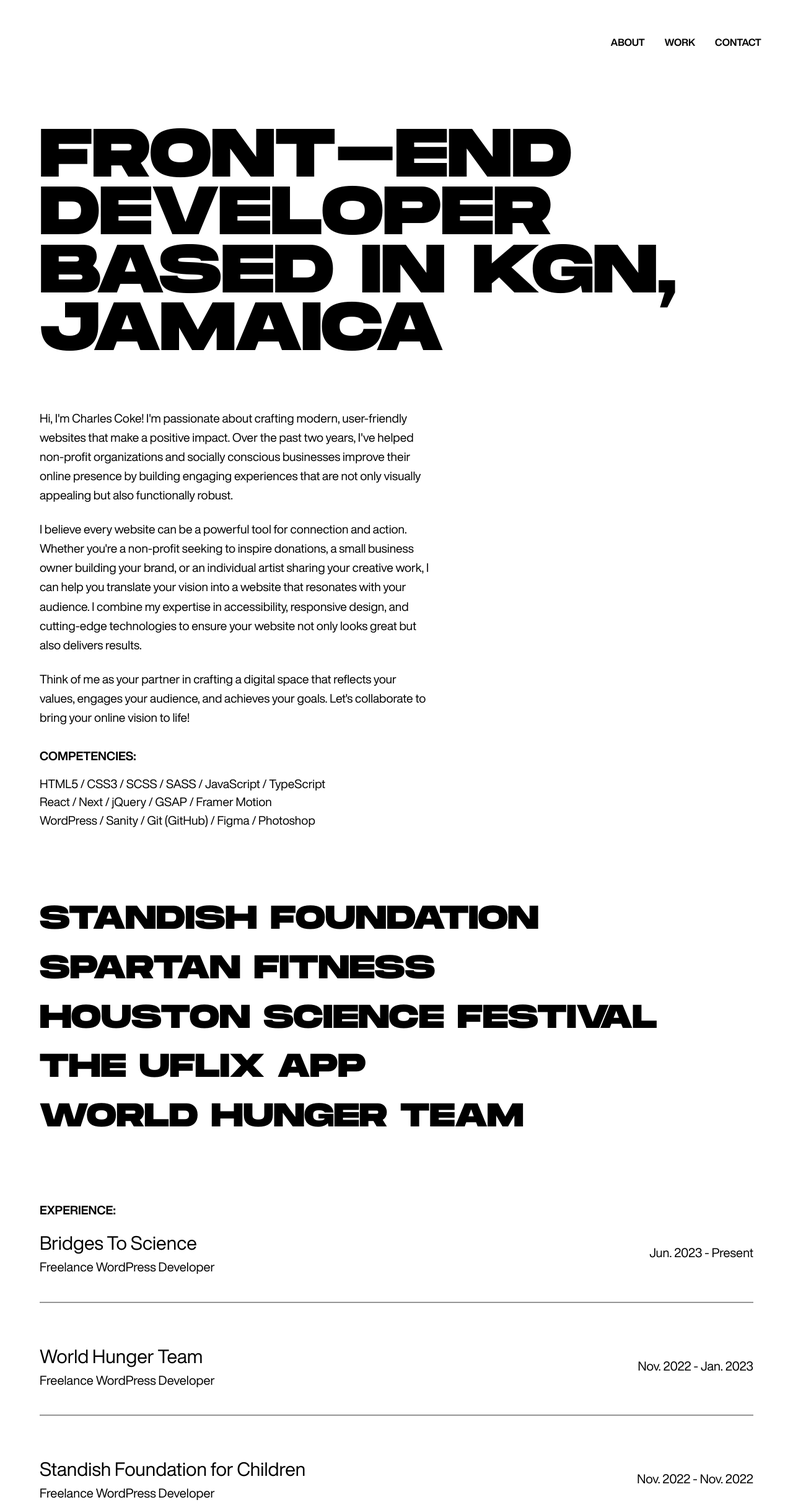
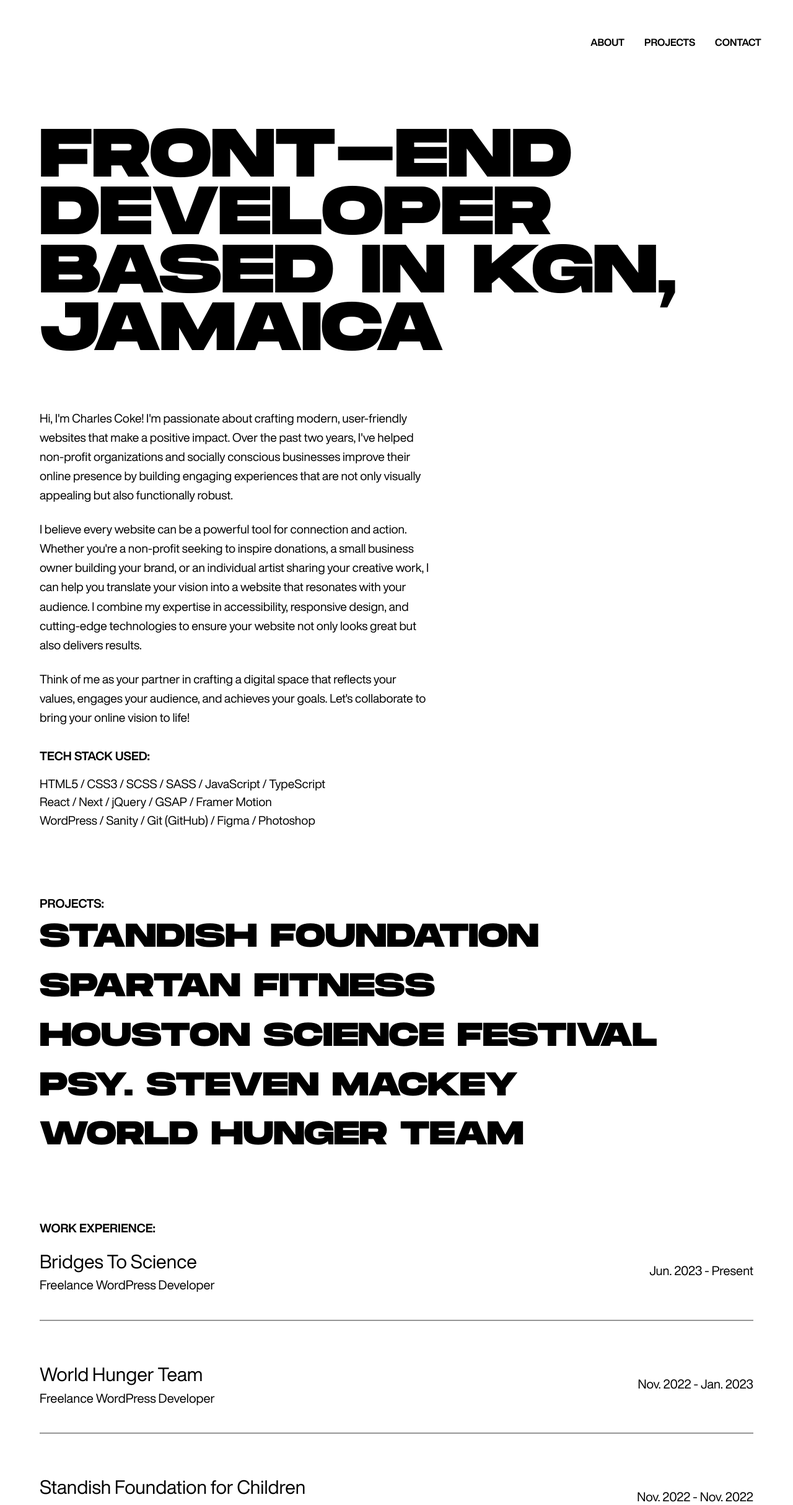
Before and after one commit to cmcoke/portfolio-redesign, a Next.js app: page / in a window 1280 px wide. Shown: the top 2429 px of the page at 62% size. Built offline with nearby package versions, Linux system fonts and the light colour scheme.

Commit message:
added and removed a project link.

```diff
--- a/components/About.tsx
+++ b/components/About.tsx
@@ -13,7 +13,7 @@ const About = () => {
       <p className={`${helveticaNowDisplayRegular.className} leading-[1.6] text-[clamp(1rem,0.929rem_+_0.357vw,1.5rem)]  xl:w-[55%] mb-6`}>Think of me as your partner in crafting a digital space that reflects your values, engages your audience, and achieves your goals. Let&apos;s collaborate to bring your online vision to life!</p>
 
       <div>
-        <h2 className={`${helveticaNowDisplayBold.className} text-[clamp(1rem,0.929rem_+_0.357vw,1.5rem)] uppercase mt-[2rem] mb-[1rem]`}>Competencies:</h2>
+        <h2 className={`${helveticaNowDisplayBold.className} text-[clamp(1rem,0.929rem_+_0.357vw,1.5rem)] uppercase mt-[2rem] mb-[1rem]`}>Tech Stack Used:</h2>
         <span className={`${helveticaNowDisplayRegular.className} block text-[clamp(1rem,0.929rem_+_0.357vw,1.5rem)]`}>HTML5 / CSS3 / SCSS / SASS / JavaScript / TypeScript </span>
         <span className={`${helveticaNowDisplayRegular.className} block text-[clamp(1rem,0.929rem_+_0.357vw,1.5rem)]`}>React / Next / jQuery / GSAP / Framer Motion </span>
         <span className={`${helveticaNowDisplayRegular.className} block text-[clamp(1rem,0.929rem_+_0.357vw,1.5rem)]`}> WordPress / Sanity / Git (GitHub) / Figma / Photoshop</span>
--- a/components/Header.tsx
+++ b/components/Header.tsx
@@ -14,8 +14,8 @@ const Header = () => {
             </Link>
           </li>
           <li>
-            <Link href="#work" className={`${HelveticaNowDisplayBold.className} uppercase`}>
-              Work
+            <Link href="#projects" className={`${HelveticaNowDisplayBold.className} uppercase`}>
+              Projects
             </Link>
           </li>
           <li>
--- a/components/Projects.tsx
+++ b/components/Projects.tsx
@@ -4,11 +4,12 @@ import Experience from "./Experience";
 
 const monumentextendedUltrabold = localFont({ src: "../fonts/monumentextended-ultrabold.otf" });
 const helveticaNowDisplayBold = localFont({ src: "../fonts/HelveticaNowDisplay-Bold.woff2" });
-const helveticaNowDisplayRegular = localFont({ src: "../fonts/HelveticaNowDisplay-Regular.woff2" });
+// const helveticaNowDisplayRegular = localFont({ src: "../fonts/HelveticaNowDisplay-Regular.woff2" });
 
 const Projects = () => {
   return (
-    <section className="mx-[5%] mt-[clamp(4rem,3.143rem_+_4.286vw,10rem)] mb-[clamp(6rem,3.714rem_+_11.429vw,22rem)]" id="work">
+    <section className="mx-[5%] mt-[clamp(4rem,3.143rem_+_4.286vw,10rem)] mb-[clamp(6rem,3.714rem_+_11.429vw,22rem)]" id="projects">
+      <h2 className={`${helveticaNowDisplayBold.className} text-[clamp(1rem,0.929rem_+_0.357vw,1.5rem)] uppercase mt-[2rem]`}>Projects:</h2>
       <ul className={`${monumentextendedUltrabold.className}`}>
         <li className="mb-4 lg:mb-0">
           <Link href="https://standishfoundation.org/" rel="noopener noreferrer" target="_blank" className="uppercase text-[clamp(1.7rem,1.157rem_+_2.714vw,5.5rem)] leading-7 lg:leading-normal">
@@ -29,8 +30,8 @@ const Projects = () => {
         </li>
 
         <li className="mb-4 lg:mb-0">
-          <Link href="https://cmc-uflix.vercel.app/" rel="noopener noreferrer" target="_blank" className="uppercase text-[clamp(1.7rem,1.157rem_+_2.714vw,5.5rem)] leading-7 lg:leading-normal">
-            The Uflix App
+          <Link href="https://stevenmackey.netlify.app/" rel="noopener noreferrer" target="_blank" className="uppercase text-[clamp(1.7rem,1.157rem_+_2.714vw,5.5rem)] leading-7 lg:leading-normal">
+            PSy. Steven Mackey
           </Link>
         </li>
 
@@ -42,7 +43,7 @@ const Projects = () => {
       </ul>
 
       <div className="mt-[6rem]">
-        <h2 className={`${helveticaNowDisplayBold.className} text-[clamp(1rem,0.929rem_+_0.357vw,1.5rem)] uppercase mt-[2rem] mb-[1rem]`}>Experience:</h2>
+        <h2 className={`${helveticaNowDisplayBold.className} text-[clamp(1rem,0.929rem_+_0.357vw,1.5rem)] uppercase mt-[2rem] mb-[1rem]`}>Work Experience:</h2>
         <Experience />
       </div>
     </section>
```
